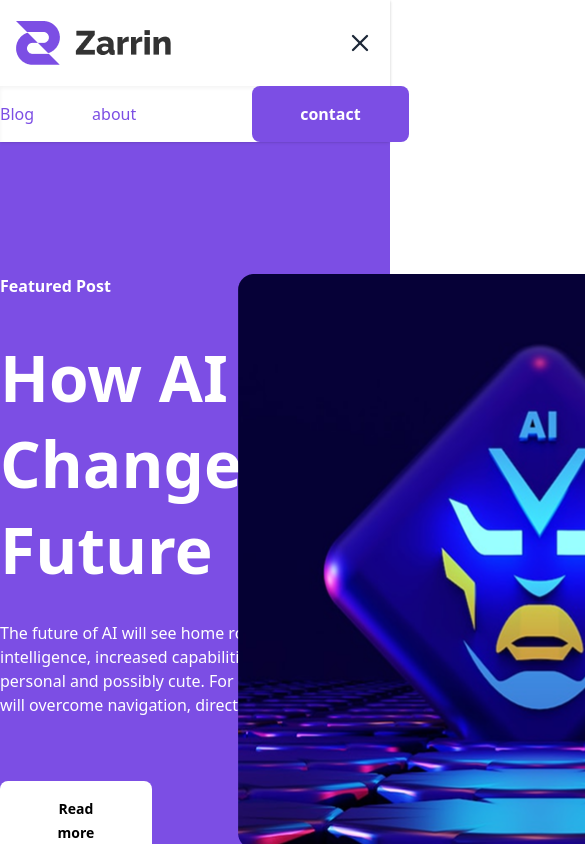
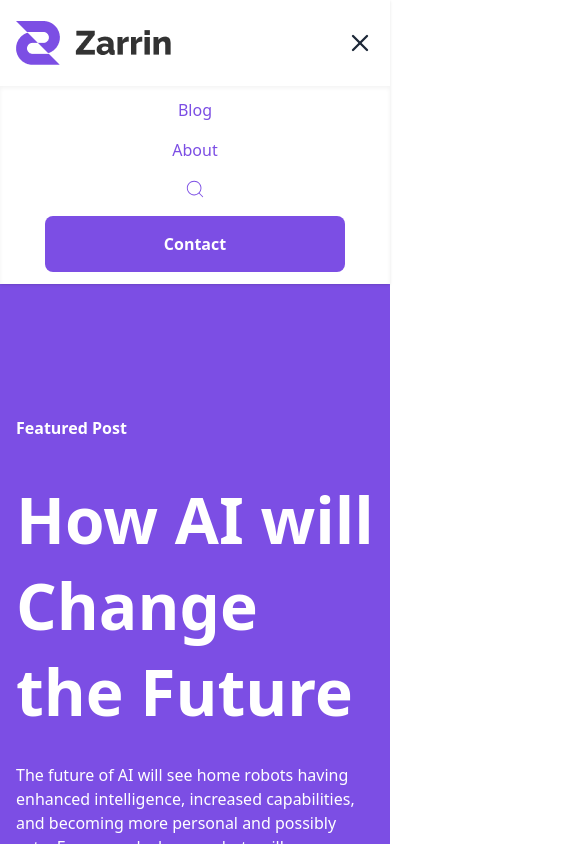
Before and after one commit to Jakaria-Ahmod/blog_webSite, a React (Vite) app: page / in a window 390 px wide. Both pictures are taken after a click on the button 360 px from the left and 43 px from the top of the page. Shown: the top 844 px of the page, 585 px wide, since content can reach past the window. Built offline with nearby package versions, Linux system fonts and the light colour scheme.

Commit message:
banner responsive done

```diff
--- /dev/null
+++ b/src/comonLayout/Heder/components/MobileMenu.tsx
@@ -0,0 +1,45 @@
+import React from 'react';
+import { CiSearch } from 'react-icons/ci';
+import { Link } from 'react-router';
+import CommonBtn from '../../../globalComponents/CommonBtn';
+
+const MobileMenu: React.FC = () => {
+  return (
+    <div className=" w-[300px] mx-auto py-3">
+      <div
+        className="
+          flex flex-col items-center gap-y-4
+          md:flex-row md:items-center md:gap-x-[58px]
+        "
+      >
+        <Link
+          to="/blog"
+          className="text-primary font-Ralwway text-base font-medium leading-[24px]"
+        >
+          Blog
+        </Link>
+
+        <Link
+          to="/about"
+          className="text-primary font-Ralwway text-base font-medium leading-[24px]"
+        >
+          About
+        </Link>
+
+        <CiSearch size={22} className="cursor-pointer text-primary" />
+
+        <Link to="/contact" className="w-full md:w-auto">
+          <CommonBtn
+            children="Contact"
+            className="
+              bg-primary py-[16px] px-[48px] text-white font-Ralwway text-base font-semibold leading-[24px] rounded-[8px] cursor-pointer
+              w-full md:w-auto
+            "
+          />
+        </Link>
+      </div>
+    </div>
+  );
+};
+
+export default MobileMenu;
--- a/src/comonLayout/Heder/index.tsx
+++ b/src/comonLayout/Heder/index.tsx
@@ -2,9 +2,10 @@ import { Menu as MenuIcon, X } from 'lucide-react'; // hamburger icon
 import React from 'react';
 import Logo from './components/Logo';
 import Menu from './components/Menu';
+import MobileMenu from './components/MobileMenu';
 
 const Heder: React.FC = () => {
-  const [isOpen, setIsOpen] = React.useState(false);
+  const [isOpen, setIsOpen] = React.useState<boolean>(false);
 
   return (
     <header className="sticky top-0 left-0 w-full bg-white shadow-sm z-50">
@@ -19,7 +20,7 @@ const Heder: React.FC = () => {
 
         {/* Mobile Menu Button */}
         <button
-          className="md:hidden text-gray-800 focus:outline-none"
+          className="md:hidden text-gray-800 focus:outline-none cursor-pointer"
           onClick={() => setIsOpen(!isOpen)}
         >
           {isOpen ? <X size={28} /> : <MenuIcon size={28} />}
@@ -29,7 +30,7 @@ const Heder: React.FC = () => {
       {/* Mobile Menu Dropdown */}
       {isOpen && (
         <div className="md:hidden bg-white shadow-inner">
-          <Menu />
+          <MobileMenu></MobileMenu>
         </div>
       )}
     </header>
--- a/src/pages/Home/components/Banner/BannerLayout/BannerLeft.tsx
+++ b/src/pages/Home/components/Banner/BannerLayout/BannerLeft.tsx
@@ -3,42 +3,44 @@ import { useNavigate } from 'react-router';
 import CommonBtn from '../../../../../globalComponents/CommonBtn';
 
 const BannerLeft: React.FC = () => {
-  const naviget = useNavigate();
+  const navigate = useNavigate();
+
   const handleroute = () => {
-    naviget('/blog');
+    navigate('/blog');
   };
+
   return (
-    <div>
     <section>
-        <div>
       <div>
         <p className="text-white font-Ralwway text-base font-bold leading-[24px]">
           Featured Post
         </p>
-          </div>
-          <div>
-            <h2 className="mt-[37px] mb-[28px]  text-white font-Ralwway text-[64px] font-bold leading-[86px] w-[582px]">
+
+        <h2
+          className="mt-[37px] mb-[28px] text-white font-Ralwway text-[64px] font-bold leading-[86px]
+          max-w-full md:max-w-[582px]"
+        >
           How AI will Change the Future
         </h2>
-          </div>
-          <div>
-            <h3 className="text-white font-Ralwway text-base font-normal leading-[24px] w-[417px]">
-              The future of AI will see home robots having enhanced
-              intelligence, increased capabilities, and becoming more personal
-              and possibly cute. For example, home robots will overcome
-              navigation, direction
+
+        <h3
+          className="text-white font-Ralwway text-base font-normal leading-[24px]
+          max-w-full md:max-w-[417px]"
+        >
+          The future of AI will see home robots having enhanced intelligence,
+          increased capabilities, and becoming more personal and possibly cute.
+          For example, home robots will overcome navigation, direction
         </h3>
-          </div>
+
         <div className="mt-[64px]">
           <CommonBtn
             children="Read more"
             onClick={handleroute}
-              className="bg-white py-[16px] px-[48px] text-balck font-Ralwway text-sm font-semibold leading-[24px] rounded-[8px] cursor-pointer"
-            ></CommonBtn>
+            className="bg-white py-[16px] px-[48px] text-black font-Ralwway text-sm font-semibold leading-[24px] rounded-[8px] cursor-pointer"
+          />
         </div>
       </div>
     </section>
-    </div>
   );
 };
 
--- a/src/pages/Home/components/Banner/BannerLayout/BannerRight.tsx
+++ b/src/pages/Home/components/Banner/BannerLayout/BannerRight.tsx
@@ -3,11 +3,11 @@ import bannerImg from '../../../../../assets/img/banner.png';
 const BannerRight: React.FC = () => {
   return (
     <div>
-      <div className="w-[610px] h-[575px] rounded-[16px]">
+      <div className="w-full max-w-[610px] h-auto md:h-[575px] rounded-[16px] overflow-hidden">
         <img
           src={bannerImg}
           alt="bannerImg"
-          className="w-full h-full object-cover"
+          className="w-full h-full object-cover rounded-[16px]"
         />
       </div>
     </div>
--- a/src/pages/Home/components/Banner/index.tsx
+++ b/src/pages/Home/components/Banner/index.tsx
@@ -4,13 +4,13 @@ import BannerRight from './BannerLayout/BannerRight';
 const Baner: React.FC = () => {
   return (
     <section className="bg-primary py-[132px]">
-      <div className="container">
-        <div className="grid grid-cols-2 gap-x-[86px]">
+      <div className="container mx-auto px-4">
+        <div className="grid grid-cols-1 md:grid-cols-2 gap-x-[86px] gap-y-8">
           <div>
-            <BannerLeft></BannerLeft>
+            <BannerLeft />
           </div>
           <div>
-            <BannerRight></BannerRight>
+            <BannerRight />
           </div>
         </div>
       </div>
--- a/src/pages/Home/index.tsx
+++ b/src/pages/Home/index.tsx
@@ -1,9 +1,9 @@
 import { useEffect } from 'react';
 import Baner from './components/Banner';
-import CTA from './components/CTA';
-import PopularPost from './components/PopularPost';
-import RecentPost from './components/RecentPost';
-import Technology from './components/Technology';
+// import CTA from './components/CTA';
+// import PopularPost from './components/PopularPost';
+// import RecentPost from './components/RecentPost';
+// import Technology from './components/Technology';
 
 const Home: React.FC = () => {
   useEffect(() => {
@@ -13,10 +13,10 @@ const Home: React.FC = () => {
     <div>
       <div>
         <Baner></Baner>
-        <Technology></Technology>
-        <RecentPost></RecentPost>
-        <PopularPost></PopularPost>
-        <CTA></CTA>
+        {/* <Technology></Technology> */}
+        {/* <RecentPost></RecentPost> */}
+        {/* <PopularPost></PopularPost> */}
+        {/* <CTA></CTA> */}
       </div>
     </div>
   );
```
Lines whose indentation alone changed are shown as unchanged.
